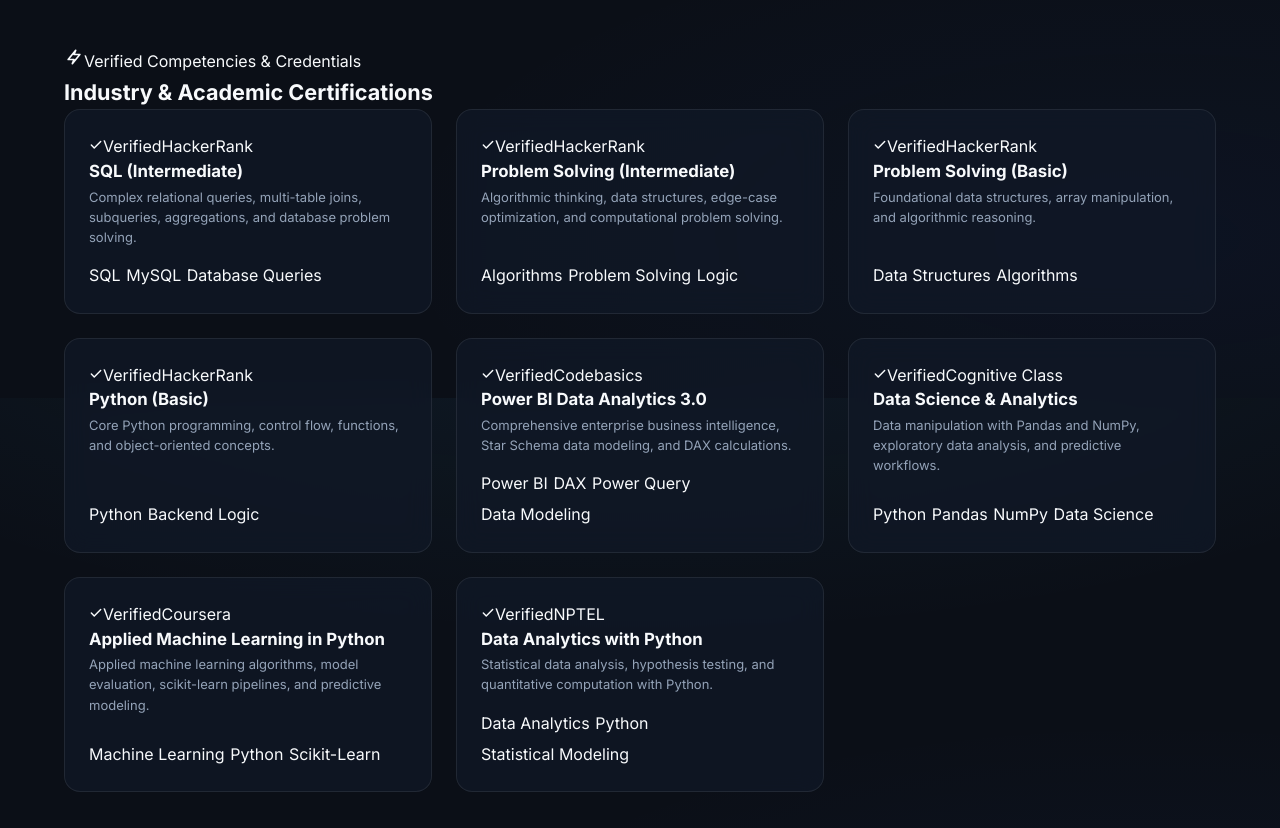
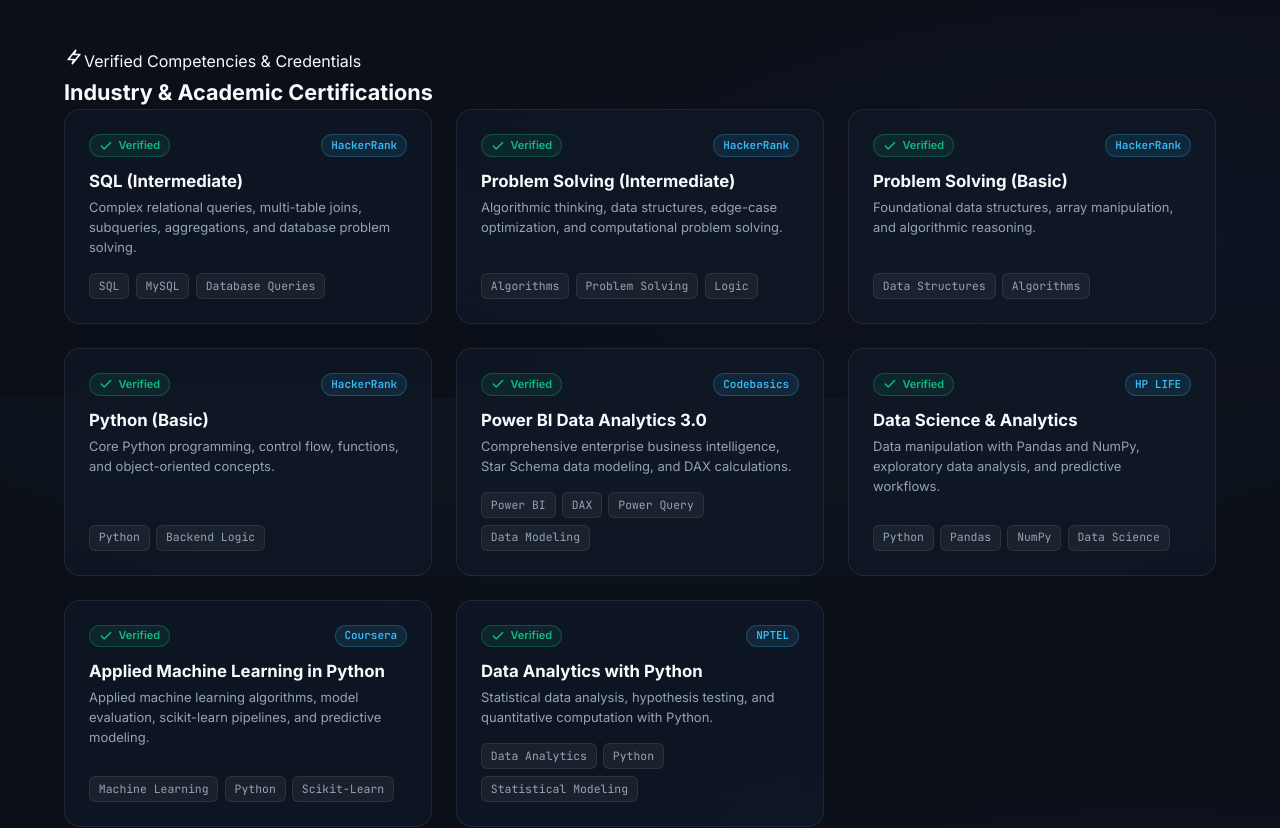
Before and after one commit to KrishnaTanwars/portfolio, a React (Vite) app: page / in a window 1280 px wide. Shown: the part 10802-11630 px from the top of the page. Built offline with nearby package versions, Linux system fonts and the light colour scheme.

Commit message:
fix(certifications): rename Cognitive Class to HP LIFE and style cert badges and skill chips

```diff
--- a/src/App.css
+++ b/src/App.css
@@ -1476,14 +1476,18 @@
   flex-direction: column;
 }
 
-.cert-card-top {
+.cert-card-top,
+.cert-header {
   display: flex;
   justify-content: space-between;
   align-items: center;
   margin-bottom: 0.85rem;
-}
-
-.cert-badge {
+  gap: 0.75rem;
+  flex-wrap: wrap;
+}
+
+.cert-badge,
+.cert-status-badge {
   display: inline-flex;
   align-items: center;
   gap: 0.35rem;
@@ -1492,8 +1496,23 @@
   color: var(--status-success);
   background: rgba(16, 185, 129, 0.1);
   border: 1px solid rgba(16, 185, 129, 0.3);
-  padding: 0.15rem 0.5rem;
+  padding: 0.15rem 0.55rem;
   border-radius: var(--radius-full);
+  line-height: 1.4;
+}
+
+.cert-issuer-badge {
+  display: inline-flex;
+  align-items: center;
+  font-size: 0.6875rem;
+  font-weight: 600;
+  color: var(--accent-cyan);
+  background: rgba(56, 189, 248, 0.1);
+  border: 1px solid rgba(56, 189, 248, 0.25);
+  padding: 0.15rem 0.55rem;
+  border-radius: var(--radius-full);
+  font-family: var(--font-mono);
+  line-height: 1.4;
 }
 
 .cert-year {
@@ -1527,8 +1546,25 @@
 .cert-skills-chips {
   display: flex;
   flex-wrap: wrap;
-  gap: 0.35rem;
+  gap: 0.4rem;
   margin-top: auto;
+}
+
+.cert-chip {
+  font-size: 0.715rem;
+  color: var(--text-secondary);
+  background: rgba(255, 255, 255, 0.05);
+  border: 1px solid var(--border-subtle);
+  padding: 0.18rem 0.55rem;
+  border-radius: var(--radius-sm);
+  font-family: var(--font-mono);
+  transition: all var(--transition-fast);
+}
+
+.cert-chip:hover {
+  color: var(--text-primary);
+  border-color: rgba(56, 189, 248, 0.3);
+  background: rgba(56, 189, 248, 0.08);
 }
 
 /* --------------------------------------------------------------------------
--- a/src/data/portfolioData.js
+++ b/src/data/portfolioData.js
@@ -421,7 +421,7 @@
   },
   {
     title: "Data Science & Analytics",
-    issuer: "Cognitive Class",
+    issuer: "HP LIFE",
     status: "Verified",
     description: "Data manipulation with Pandas and NumPy, exploratory data analysis, and predictive workflows.",
     skills: ["Python", "Pandas", "NumPy", "Data Science"]
```
Also changed, not shown: 2 other files (tests, documents, lock files or other folders).
